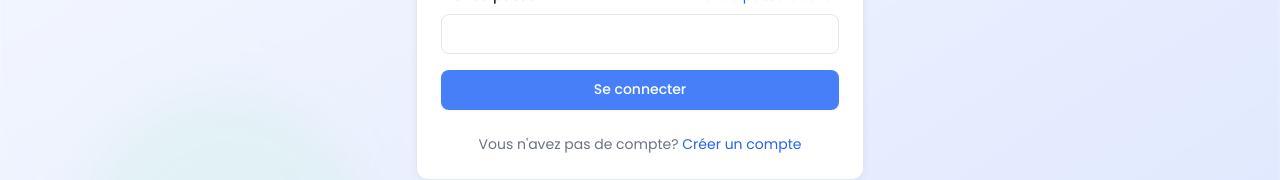
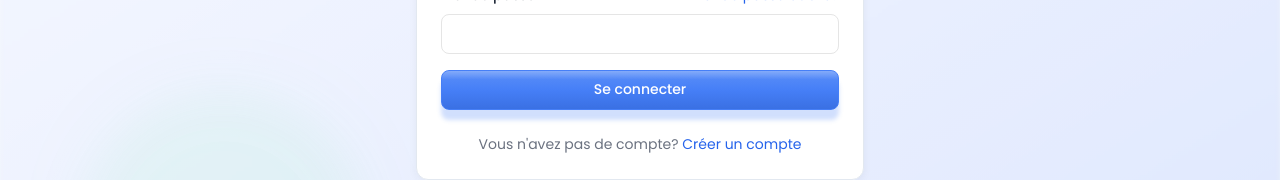
Before and after one commit to CorentinQ57/KlyraHub, a Next.js app: page /login in a window 1280 px wide. Shown: the part 451-631 px from the top of the page. Built offline with nearby package versions, Linux system fonts and the light colour scheme; no server answers.

Commit message:
Style: Amélioration des boutons principaux avec dégradé bleu, ombre interne, bordure et ombre portée

```diff
--- a/components/ui/button.tsx
+++ b/components/ui/button.tsx
@@ -10,7 +10,7 @@ const buttonVariants = cva(
     variants: {
       variant: {
         default:
-          "bg-[#467FF7] text-white shadow-sm hover:bg-[#3A70E3]",
+          "relative border border-[#467FF7] text-white shadow-[0_10px_4px_rgba(70,127,247,0.25)] bg-gradient-to-b from-[#5b8ff8] via-[#467FF7] to-[#3a70e3] before:content-[''] before:absolute before:inset-0 before:rounded-[7px] before:opacity-25 before:bg-gradient-to-b before:from-white before:via-transparent before:to-transparent before:pointer-events-none before:h-[45%] hover:bg-gradient-to-b hover:from-[#6699ff] hover:via-[#5085f3] hover:to-[#3366e0]",
         destructive:
           "bg-red-500 text-white hover:bg-red-600",
         outline:
@@ -22,7 +22,7 @@ const buttonVariants = cva(
         link:
           "text-[#467FF7] underline-offset-4 hover:underline",
         brand:
-          "bg-[#467FF7] text-white hover:bg-[#3A70E3]",
+          "relative border border-[#467FF7] text-white shadow-[0_10px_4px_rgba(70,127,247,0.25)] bg-gradient-to-b from-[#5b8ff8] via-[#467FF7] to-[#3a70e3] before:content-[''] before:absolute before:inset-0 before:rounded-[7px] before:opacity-25 before:bg-gradient-to-b before:from-white before:via-transparent before:to-transparent before:pointer-events-none before:h-[45%] hover:bg-gradient-to-b hover:from-[#6699ff] hover:via-[#5085f3] hover:to-[#3366e0]",
       },
       size: {
         default: "h-10 px-4 py-2",
```
